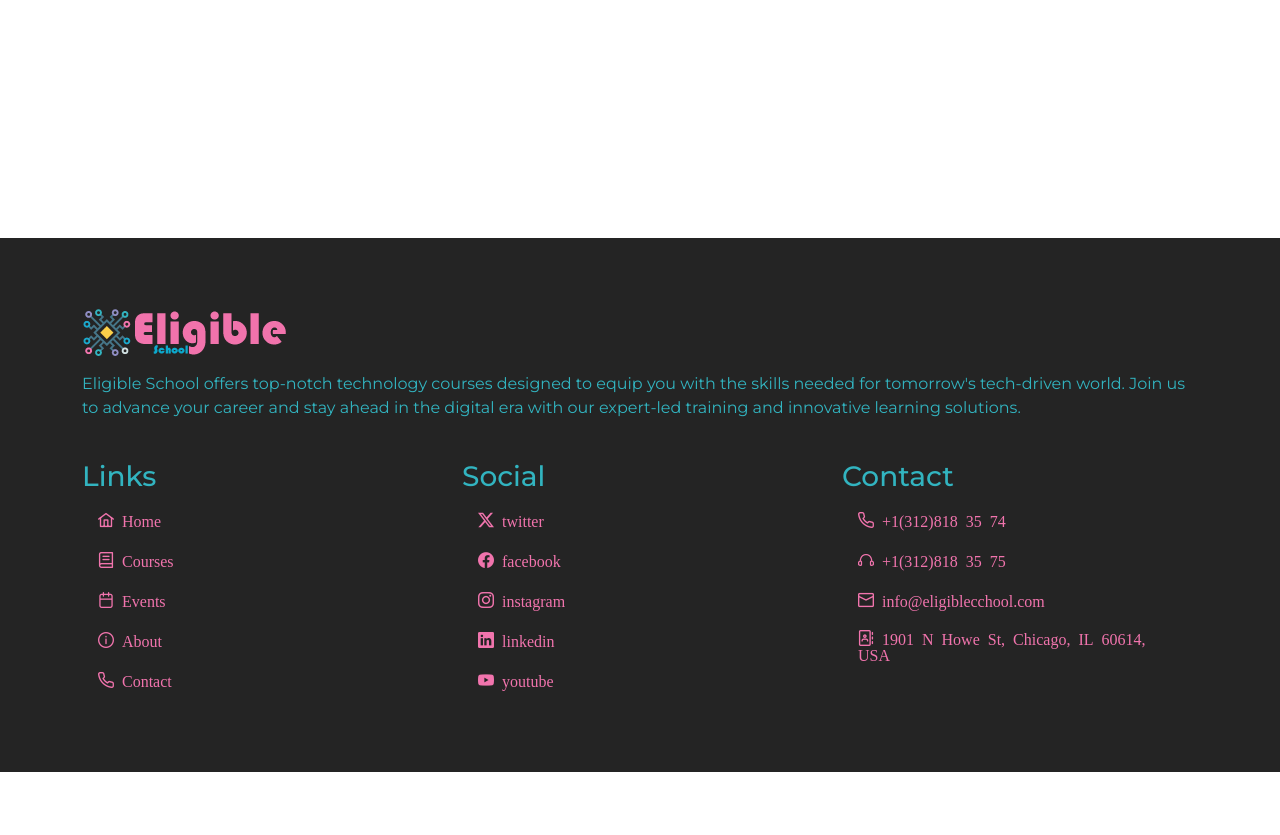
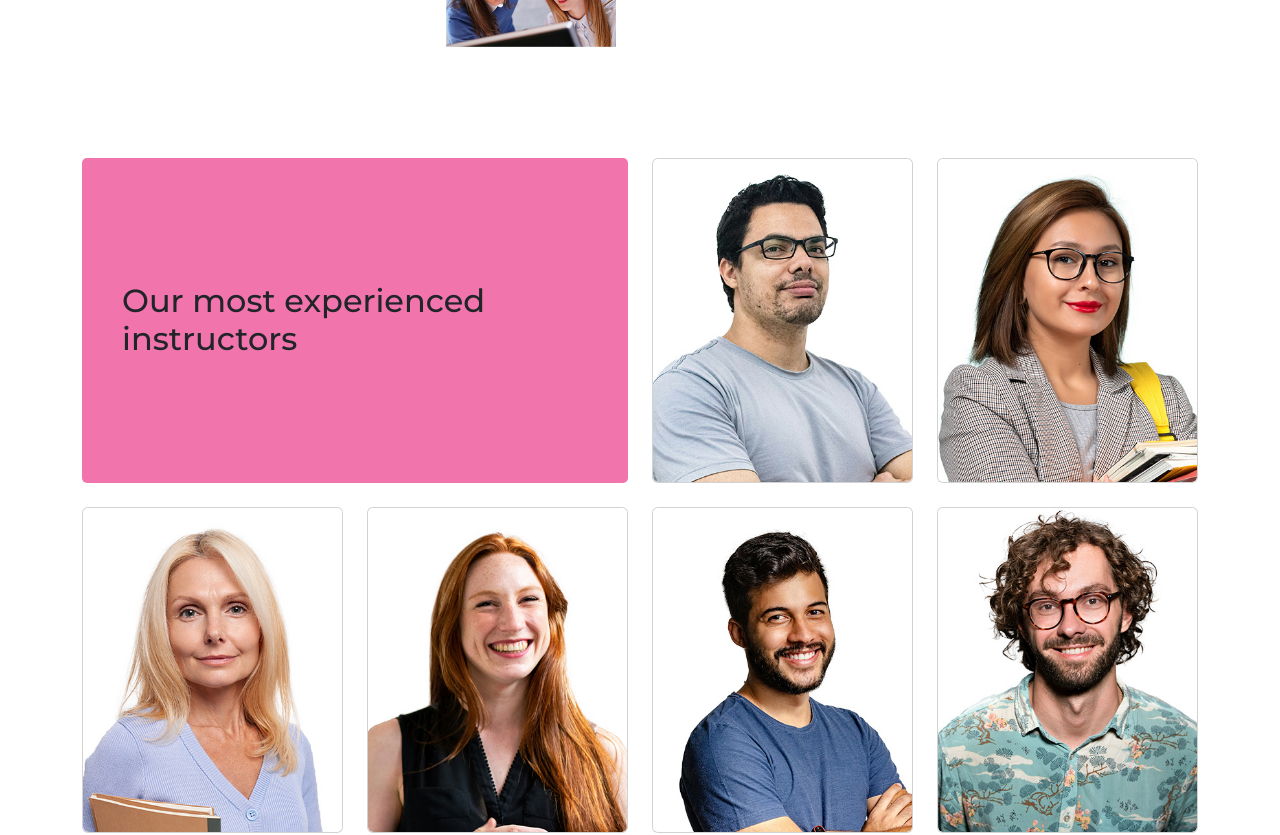
Before and after one commit to ffozdemir/eligibleschoolproject, a Next.js app: page /about in a window 1280 px wide. Before the commit this address had no page. Shown: the part 680-1515 px from the top of the page. Before the commit the page ends 1452 px from the top, so only its background shows below. Built offline with nearby package versions, Linux system fonts and the light colour scheme.

Commit message:
Add About page and Instructors section: implement Page, Instructors, and InstructorCard components with styles

```diff
--- /dev/null
+++ b/src/app/about/page.js
@@ -0,0 +1,25 @@
+import Instructors from '@/components/about/Instructors'
+import Welcome from '@/components/about/Welcome'
+import PageHeader from '@/components/common/PageHeader'
+import Spacer from '@/components/common/Spacer'
+import React from 'react'
+
+export const metadata = {
+  title: 'About Us',
+   description: 'Learn more about our mission, vision, and the team behind our educational platform.'
+}
+
+const Page = () => {
+  return (
+    <>
+    <PageHeader title="About Us" />
+    <Spacer />
+    <Welcome />
+    <Spacer />
+    <Instructors />
+    <Spacer />
+    </>
+  )
+}
+
+export default Page
--- /dev/null
+++ b/src/components/about/InstructorCard.jsx
@@ -0,0 +1,30 @@
+"use client";
+import Image from "next/image";
+import React from "react";
+import { Card } from "react-bootstrap";
+import "./instructor-card.scss";
+
+const InstructorCard = (props) => {
+  const { firsName, lastName, title, image } = props;
+  return (
+    <Card className="instructor-card">
+      <Image
+        src={`/img/instructors/${image}`}
+        width={400}
+        height={500}
+        alt={`${firsName} ${lastName}`}
+        className="card-img-top card-img-bottom img-fluid"
+      />
+      <Card.Title>
+        <h4>
+          {firsName} {lastName}
+        </h4>
+        <h6>
+          <i>{title}</i>
+        </h6>
+      </Card.Title>
+    </Card>
+  );
+};
+
+export default InstructorCard;
--- /dev/null
+++ b/src/components/about/Instructors.jsx
@@ -0,0 +1,24 @@
+import React from "react";
+import { Col, Container, Row } from "react-bootstrap";
+import instructors from "@/helpers/data/instructors.json";
+import InstructorCard from "./InstructorCard";
+import "./instructors.scss";
+
+const Instructors = () => {
+  return (
+    <Container className="instructors">
+      <Row className="g-4">
+        <Col lg={6}>
+          <h2>Our most experienced instructors</h2>
+        </Col>
+        {instructors.map((item) => (
+          <Col key={item.id} sm={6} md={4} lg={3}>
+            <InstructorCard {...item} />
+          </Col>
+        ))}
+      </Row>
+    </Container>
+  );
+};
+
+export default Instructors;
--- /dev/null
+++ b/src/components/about/instructor-card.scss
@@ -0,0 +1,32 @@
+@use "../../styles/variables" as *;
+@use "../../styles/mixins" as *;
+
+.instructor-card {
+  overflow: hidden;
+
+  .card-title {
+    position: absolute;
+    bottom: 0;
+    left: 0;
+    right: 0;
+    margin: 0;
+    background-color: $color1-op-70;
+    padding: 5px;
+    @include transform(translateY(100%));
+    @include transition(transform 0.3s ease-in-out);
+  }
+
+  img {
+    @include transition(transform 0.3s ease-in-out);
+  }
+
+  &:hover {
+    .card-title {
+      @include transform(translateY(0));
+    }
+
+    img {
+      @include transform(scale(1.1));
+    }
+  }
+}
--- /dev/null
+++ b/src/components/about/instructors.scss
@@ -0,0 +1,12 @@
+@use "../../styles/variables" as *;
+@use "../../styles/mixins" as *;
+
+.instructors {
+  h2 {
+    background-color: $color2;
+    padding: 40px;
+    height: 100%;
+    @include borderRadius(5px);
+    @include flexbox($ai: center);
+  }
+}
--- a/src/styles/_variables.scss
+++ b/src/styles/_variables.scss
@@ -5,6 +5,7 @@ $color3: #457588;
 $color4: #242424;
 $color5: #f1f1f1;
 $color4-op-70: rgba($color4, 0.7);
+$color1-op-70: rgba($color1, 0.7);
 
 $vendors: ("", "-webkit-", "-moz-", "-ms-", "-o-");
 
```
